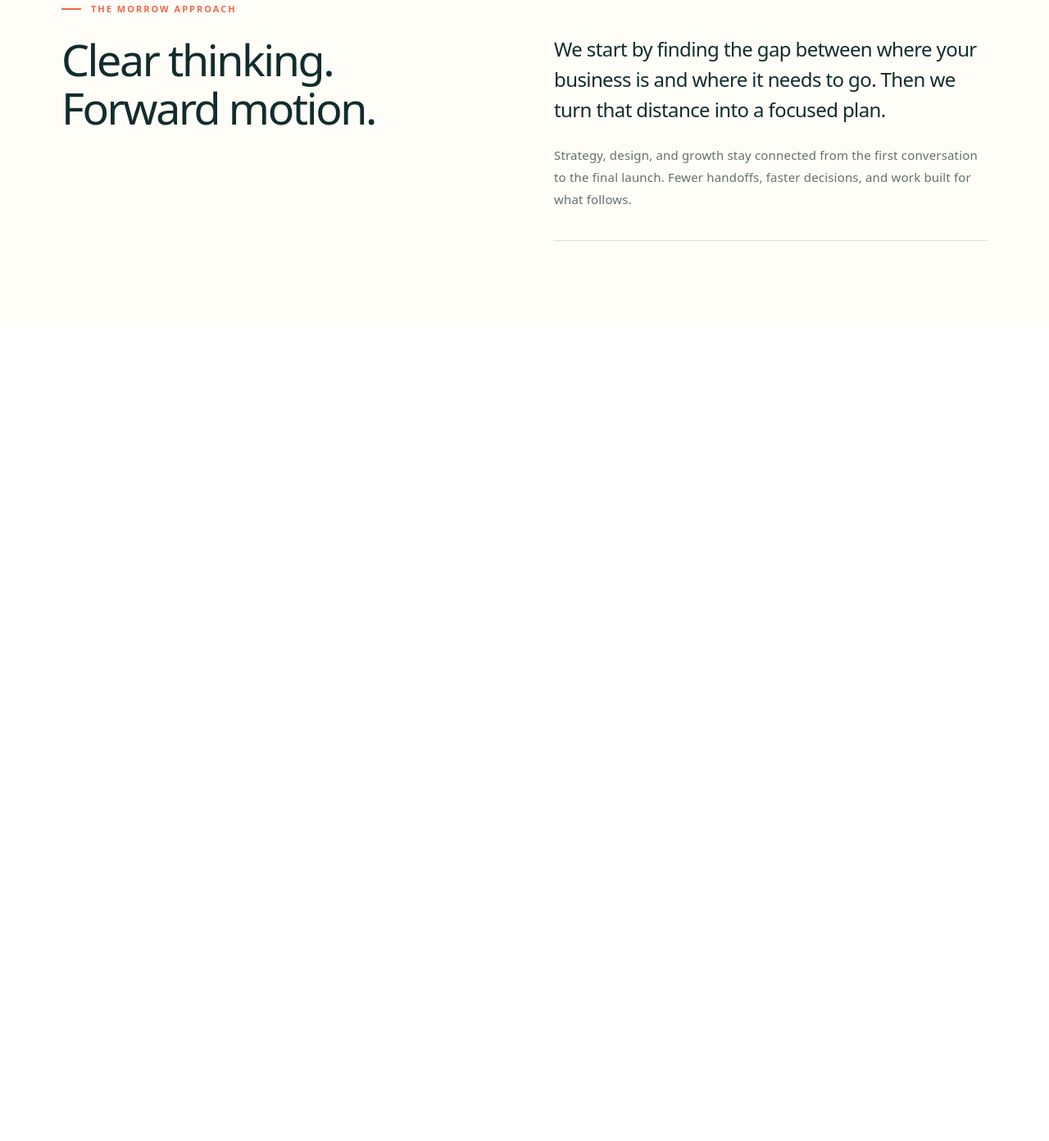
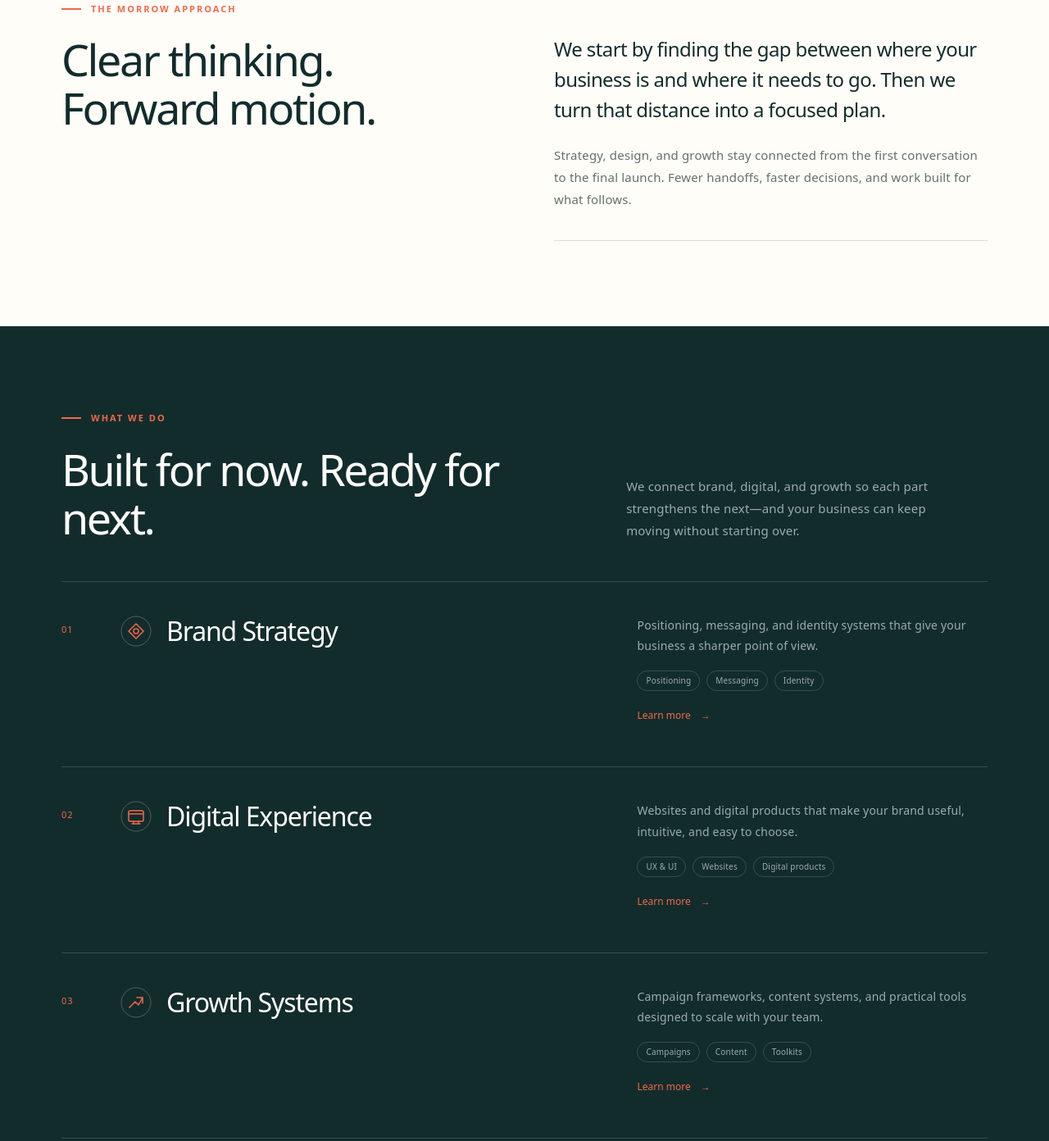
Before and after one commit to RicardoPriv/landing-page-project, a website built with Vite: page frontend/index.html in a window 1280 px wide. Shown: the part 1059-2451 px from the top of the page at 82% size. Before the commit the page ends 1457 px from the top, so only its background shows below. Built offline with nearby package versions, Linux system fonts and the light colour scheme.

Commit message:
services added

```diff
--- a/frontend/src/main.js
+++ b/frontend/src/main.js
@@ -3,11 +3,13 @@ import { setupCounter } from './counter.js'
 import header from "./sections/header.html?raw"
 import hero from "./sections/hero.html?raw"
 import about from "./sections/about.html?raw"
+import services from "./sections/services.html?raw"
 
 document.querySelector('#app').innerHTML = `
   ${header}
   ${hero}
   ${about}
+  ${services}
 `
 
 setupCounter(document.querySelector('#counter'))
--- a/frontend/src/sections/services.html
+++ b/frontend/src/sections/services.html
@@ -0,0 +1,60 @@
+<section id="services-section">
+  <span id="services-header">WHAT WE DO</span>
+  <div id="services-title-container">
+    <h2 id="services-title">Built for now. Ready for next.</h2>
+    <p id="services-subtitle">We connect brand, digital, and growth so each part strengthens the next—and your business can keep moving without starting over.</p>
+  </div>
+  <div id="services-line-horizontal"></div>
+  <div class="services-container">
+    <span class="services-number">01</span>
+    <div class="services-title-container">
+      <img src="/service-brand.svg" alt="" width="38" height="38" />
+      <h3 class="services-title">Brand Strategy</h3>
+    </div>
+    <div class="services-desc-container">
+      <p class="services-desc-text">Positioning, messaging, and identity systems that give your business a sharper point of view.</p>
+      <ul class="services-tags">
+        <li>Positioning</li>
+        <li>Messaging</li>
+        <li>Identity</li>
+      </ul>
+      <button class="services-learn-more-button">Learn more</button>
+    </div>
+  </div>
+  <div class="services-container">
+    <span class="services-number">02</span>
+    <div class="services-title-container">
+      <img src="/service-digital.svg" alt="" width="38" height="38" />
+      <h3 class="services-title">Digital Experience</h3>
+    </div>
+    <div class="services-desc-container">
+      <p class="services-desc-text">Websites and digital products that make your brand useful, intuitive, and easy to choose.</p>
+      <ul class="services-tags">
+        <li>UX & UI</li>
+        <li>Websites</li>
+        <li>Digital products</li>
+      </ul>
+      <button class="services-learn-more-button">Learn more</button>
+    </div>
+  </div>
+  <div class="services-container">
+    <span class="services-number">03</span>
+    <div class="services-title-container">
+      <img src="/service-growth.svg" alt="" width="38" height="38" />
+      <h3 class="services-title">Growth Systems</h3>
+    </div>
+    <div class="services-desc-container">
+      <p class="services-desc-text">Campaign frameworks, content systems, and practical tools designed to scale with your team.</p>
+      <ul class="services-tags">
+        <li>Campaigns</li>
+        <li>Content</li>
+        <li>Toolkits</li>
+      </ul>
+      <button class="services-learn-more-button">Learn more</button>
+    </div>
+  </div>
+
+
+
+
+</section>
--- a/frontend/src/style.css
+++ b/frontend/src/style.css
@@ -1,6 +1,7 @@
 @import './styles/header.css';
 @import './styles/hero.css';
 @import './styles/about.css';
+@import './styles/services.css';
 
 :root {
   --text: #6b6375;
--- a/frontend/src/styles/services.css
+++ b/frontend/src/styles/services.css
@@ -0,0 +1,208 @@
+/* Service rows follow the reference's dark green section. */
+#services-section {
+  --services-ink: #fffdf8;
+  --services-muted: #9badaa;
+  --services-accent: #f26849;
+  box-sizing: border-box;
+  padding: 104px max(40px, calc((100% - 1130px) / 2));
+  background: #122c2c;
+  color: var(--services-ink);
+  color-scheme: light;
+  text-align: left;
+}
+
+#services-header {
+  display: flex;
+  align-items: center;
+  gap: 12px;
+  color: var(--services-accent);
+  font-size: 11px;
+  font-weight: 600;
+  line-height: 1.5;
+  letter-spacing: 2px;
+}
+
+#services-header::before {
+  content: '';
+  width: 24px;
+  height: 2px;
+  flex-shrink: 0;
+  background: var(--services-accent);
+}
+
+#services-title-container {
+  display: grid;
+  grid-template-columns: minmax(0, 1.4fr) minmax(0, 1fr);
+  align-items: end;
+  gap: 72px;
+  margin: 24px 0 48px;
+}
+
+#services-title {
+  max-width: 540px;
+  margin: 0;
+  color: var(--services-ink);
+  font-size: clamp(36px, 4.2vw, 56px);
+  font-weight: 400;
+  line-height: 1.1;
+  letter-spacing: -0.045em;
+}
+
+#services-subtitle {
+  margin: 0;
+  max-width: 420px;
+  color: var(--services-muted);
+  font-size: 15px;
+  line-height: 1.8;
+}
+
+#services-line-horizontal {
+  height: 1px;
+  background: #9badaa40;
+}
+
+#services-section .services-container {
+  display: grid;
+  grid-template-columns: 40px minmax(0, 1.4fr) minmax(0, 1fr);
+  align-items: start;
+  gap: 32px;
+  padding: 40px 0;
+  border-bottom: 1px solid #9badaa40;
+}
+
+#services-section .services-number {
+  padding-top: 10px;
+  color: var(--services-accent);
+  font-size: 11px;
+  line-height: 1.5;
+  letter-spacing: 1px;
+}
+
+#services-section .services-title-container {
+  display: flex;
+  align-items: center;
+  gap: 18px;
+  min-width: 0;
+}
+
+/* Decorative SVG images sit beside the service titles. */
+#services-section .services-title-container img {
+  display: block;
+  width: 38px;
+  height: 38px;
+  flex-shrink: 0;
+}
+
+#services-section .services-title {
+  margin: 0;
+  color: var(--services-ink);
+  font-size: clamp(24px, 2.6vw, 32px);
+  font-weight: 400;
+  line-height: 1.25;
+  letter-spacing: -0.035em;
+}
+
+#services-section .services-desc-container {
+  min-width: 0;
+}
+
+#services-section .services-desc-text {
+  display: block;
+  margin: 0;
+  color: var(--services-muted);
+  font-size: 14px;
+  line-height: 1.8;
+}
+
+#services-section .services-tags {
+  display: flex;
+  flex-wrap: wrap;
+  gap: 8px;
+  margin: 18px 0 8px;
+  padding: 0;
+  list-style: none;
+}
+
+#services-section .services-tags li {
+  padding: 4px 10px;
+  border: 1px solid #9badaa40;
+  border-radius: 999px;
+  color: var(--services-muted);
+  font-size: 10px;
+  line-height: 1.5;
+}
+
+#services-section .services-learn-more-button {
+  min-height: 44px;
+  padding: 10px 0;
+  border: 0;
+  background: transparent;
+  color: var(--services-accent);
+  font: inherit;
+  font-size: 12px;
+  line-height: 1.5;
+  cursor: pointer;
+}
+
+#services-section .services-learn-more-button::after {
+  content: '→';
+  margin-left: 12px;
+}
+
+#services-section .services-learn-more-button:hover {
+  color: var(--services-ink);
+}
+
+#services-section .services-learn-more-button:focus-visible {
+  outline: 2px solid var(--services-accent);
+  outline-offset: 4px;
+  border-radius: 4px;
+}
+
+@media (max-width: 900px) {
+  #services-section {
+    padding-block: 72px;
+  }
+
+  #services-title-container {
+    gap: 40px;
+  }
+
+  #services-section .services-container {
+    grid-template-columns: 24px minmax(0, 1fr) minmax(0, 1fr);
+    gap: 20px;
+  }
+}
+
+/* Keep each description beneath its title on phones. */
+@media (max-width: 760px) {
+  #services-section {
+    padding: 64px 24px;
+  }
+
+  #services-title-container {
+    grid-template-columns: 1fr;
+    gap: 24px;
+    margin-bottom: 32px;
+  }
+
+  #services-section .services-container {
+    grid-template-columns: 24px minmax(0, 1fr);
+    gap: 20px 16px;
+    padding-block: 32px;
+  }
+
+  #services-section .services-title-container {
+    gap: 12px;
+  }
+
+  #services-section .services-desc-container {
+    grid-column: 2;
+  }
+}
+
+@media (max-width: 400px) {
+  #services-section {
+    padding-inline: 16px;
+  }
+}
```
Also changed, not shown: frontend/public/service-brand.svg (added), frontend/public/service-digital.svg (added), frontend/public/service-growth.svg (added).
